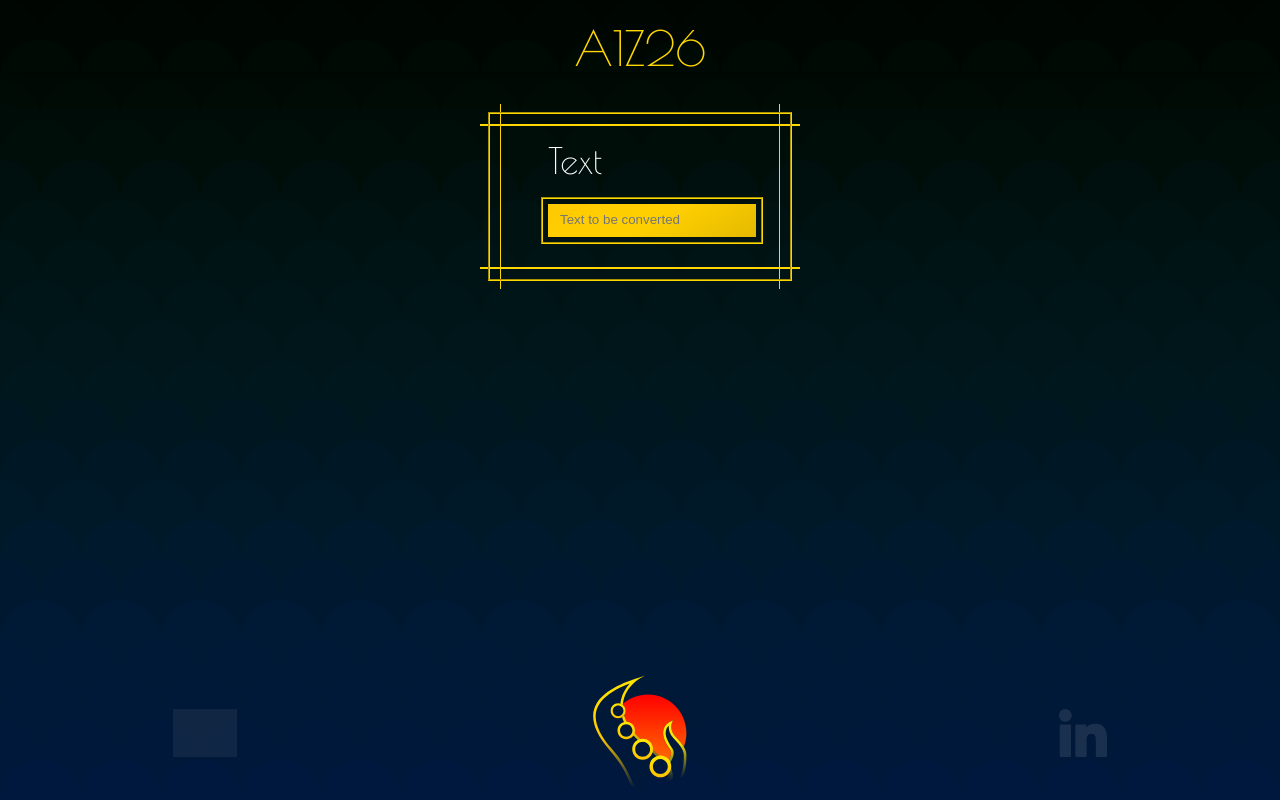
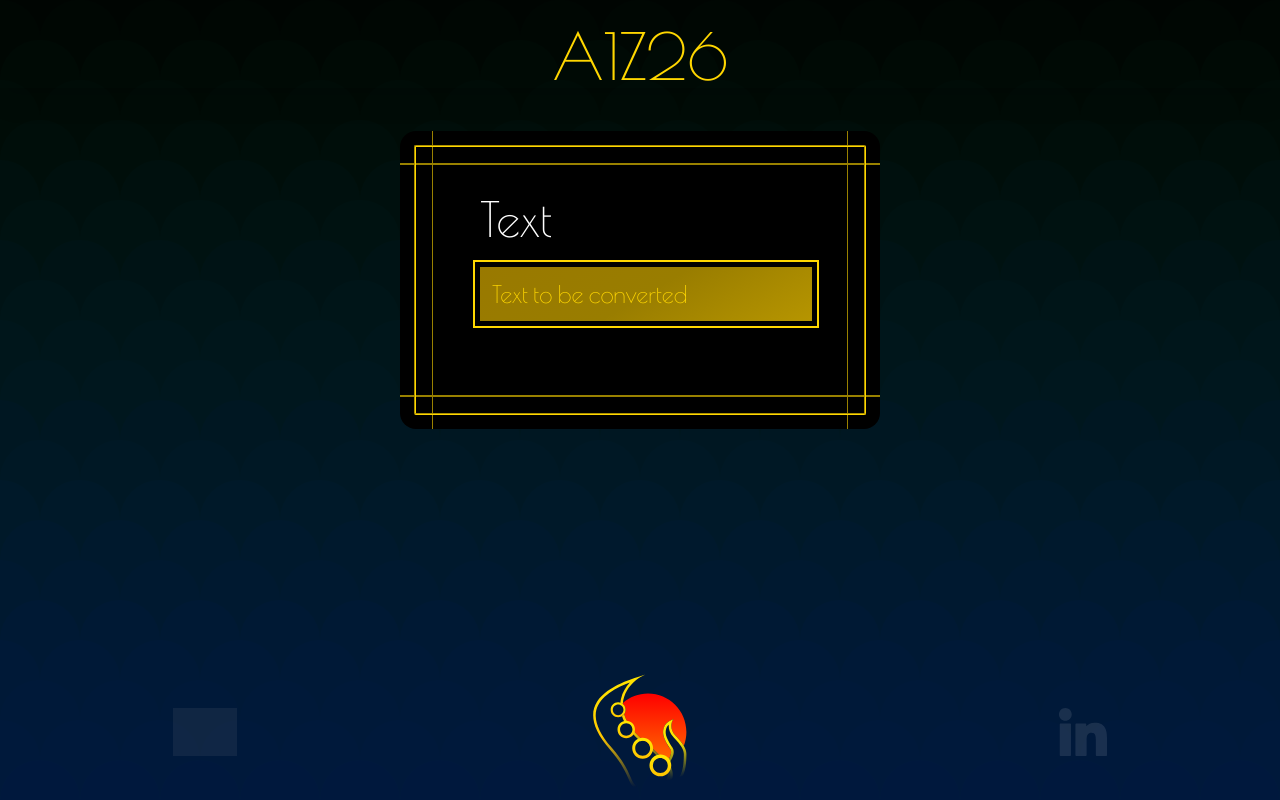
Before and after one commit to GMBermeo/A1Z26-Sol-Oculto, a Next.js app: page / in a window 1280 px wide. Built offline with nearby package versions, Linux system fonts and the light colour scheme; grey boxes are pictures that could not be loaded.

Commit message:
💄 Styling almost complete. Need to fix bug of window width rendering.

```diff
--- a/app/page.tsx
+++ b/app/page.tsx
@@ -32,24 +32,21 @@ const Home: NextPage = () => {
         <h1 className={s.title}>A1Z26</h1>
         {convertido > 0 && (
           <>
-            <div className="art-deco limenine mx-auto my-6 p-8 text-6xl text-white shadow-2xl">
-              {convertido}
-            </div>
+            <div className={s.converted}>{convertido}</div>
           </>
         )}
 
         <div className={s.container}>
-          <form className={s.artDeco}>
+          <form>
             <label htmlFor="text">Text</label>
             <input
-              className={s.input}
               id="text"
               placeholder="Text to be converted"
               onChange={({ target }) => setInput(target.value)}
               maxLength={27}
             />
-            <div className="limenine mt-6 text-white">{processo}</div>
           </form>
+          <div className={s.processing}>{processo}</div>
         </div>
       </div>
     </>
--- a/styles/Layout.module.scss
+++ b/styles/Layout.module.scss
@@ -1,6 +1,7 @@
-.layout{
-    display: flex;
-    height: 100vh;
-    flex-direction: column;
-    justify-content: space-between;
+.layout {
+  display: flex;
+  width: 100vw;
+  height: 100vh;
+  flex-direction: column;
+  justify-content: space-between;
 }
--- a/styles/Page.module.scss
+++ b/styles/Page.module.scss
@@ -1,61 +1,122 @@
-@import "mixins";
+@mixin goldenBackground {
+  background-image: linear-gradient(
+    150deg,
+    rgb(153, 121, 0),
+    rgb(153, 125, 0),
+    rgb(182, 149, 0)
+  );
+}
+
+@mixin art-deco {
+  background: linear-gradient(gold 0 0) top, linear-gradient(gold 0 0) 0,
+    linear-gradient(gold 0 0) bottom, linear-gradient(gold 0 0) 100%;
+  background-size: 200% 2px, 1px 200%;
+  background-image: linear-gradient(rgb(153, 129, 0) 0px, rgb(153, 129, 0) 0px),
+    linear-gradient(rgb(153, 129, 0) 0px, rgb(153, 129, 0) 0px),
+    linear-gradient(rgb(153, 129, 0) 0px, rgb(153, 129, 0) 0px),
+    linear-gradient(rgb(153, 129, 0) 0px, rgb(153, 129, 0) 0px);
+  width: fit-content;
+  margin-left: auto;
+  margin-right: auto;
+  border: 2rem solid transparent;
+  outline: 2px groove gold;
+  outline-offset: -1rem;
+
+  background-size: 200% 2px, 1px 200%;
+  background-origin: padding-box;
+  background-repeat: no-repeat;
+  border-radius: 1rem;
+}
 
 .title {
-  font-family: "Poiret One", cursive;
-  font-weight: 400;
-  font-size: 3rem /* 48px */;
-  color: var(--gold);
+  font: {
+    family: var(--poiret);
+    weight: 400;
+    size: 4rem;
+  }
+  color: gold;
   margin-top: 1.5rem;
   text-align: center;
-
   line-height: 1;
   box-shadow: 0 20px 25px -5px rgb(0 0 0 / 0.1),
     0 8px 10px -6px rgb(0 0 0 / 0.1);
 }
 
-.container{
-    font-family: "Poiret One", cursive;
-    margin-left: auto;
-    margin-right: auto;
-width: 100%;
-    max-width: 20rem/* 320px */;
+.converted {
+  @include art-deco;
+
+  padding: 3rem;
+  margin: 1.5rem auto;
+  padding: 2rem;
+  font-family: var(--limelight);
+  font-size: 5rem;
+  line-height: 1;
+  color: white;
+  box-shadow: 0 25px 50px -12px rgb(0 0 0 / 0.25);
+  // @include artDeco;
+  // @include limenien;
 }
 
-.artDeco {
-  margin-bottom: 1rem;
-  border-radius: 0.5rem /* 8px */;
-  background-color: black;
-  padding: 1rem 3rem 2rem 3rem;
-  width: fit-content;
-  border: 20px solid transparent; /* invisible space */
-  outline: 2px groove gold;
-  outline-offset: -10px; /* first box */
-  background: linear-gradient(gold 0 0) top, linear-gradient(gold 0 0) left,
-    linear-gradient(gold 0 0) bottom, linear-gradient(gold 0 0) right;
-  background-size: 200% 2px, 1px 200%; /* second box */
-  background-origin: padding-box;
-  background-repeat: no-repeat;
+.container {
+  @include art-deco;
 
-  label {
-    display: block;
-    font-size: 2.25rem /* 36px */;
-    line-height: 2.5rem /* 40px */;
+  width: 100%;
+  max-width: 20rem;
+  font-family: var(--poiret);
+  margin-left: auto;
+  margin-right: auto;
+  background-color: #000;
+  padding: 2rem 3rem 3rem 3rem;
+
+  form {
+    label {
+      display: block;
+      font-size: 3rem;
+      line-height: 3rem;
+      color: white;
+    }
+
+    input {
+      @include goldenBackground;
+      font: {
+        family: var(--poiret);
+        size: 1.5rem;
+        weight: 400;
+      }
+      color: white;
+      width: 100%;
+      appearance: none;
+      border-width: 1px;
+      padding: 0.75rem 0 0.75rem 0.75rem;
+      line-height: 1.25;
+      margin-top: 1.5rem;
+      border: none;
+      outline: {
+        width: 2px;
+        color: gold;
+        offset: 5px;
+        style: solid;
+      }
+      transition: all 0.4s ease-in-out;
+      &:focus {
+        outline: {
+          color: rgb(179, 140, 0);
+          offset: 2px;
+        }
+        transition: all 0.2s ease-in-out;
+      }
+      &::placeholder {
+        color: gold;
+      }
+    }
+  }
+
+  .processing {
+    font: {
+      family: "Limelight", cursive;
+      size: 1.5rem;
+    }
     color: white;
+    margin-top: 1.75rem;
   }
 }
-
-.input {
-  width: 100%;
-  appearance: none;
-  border-width: 1px;
-  padding: 0.5rem 0.75rem;
-  line-height: 1.25;
-  color: #000;
-  margin-top: 1.5rem;
-  background: linear-gradient(150deg, #ffca00, #ffd000, #e4ba00);
-  border: none;
-  outline: 2px groove;
-  outline-color: gold;
-  outline-offset: 5px;
-  transition: all 0.4s ease-in-out;
-}
--- a/styles/globals.scss
+++ b/styles/globals.scss
@@ -4,27 +4,18 @@
 @import url("https://fonts.googleapis.com/css2?family=Limelight&display=swap");
 @import url("https://fonts.googleapis.com/css?family=Poiret+One");
 
-:root{
-  --gold: #ffd700
-}
-
-.limenine {
-  font-family: "Limelight", cursive;
-}
-.poiret-one {
-  font-family: "Poiret One", cursive;
+:root {
+  --gold: #ffd700;
+  --limelight: "Limelight", sans-serif;
+  --poiret: "Poiret One", sans-serif;
 }
 
 .text-gold {
   color: var(--gold);
 }
 
-
-
-
 body {
   margin: 0;
-  font-family:  "Poiret One", cursive;
   font-weight: 400;
   -webkit-font-smoothing: antialiased;
   -moz-osx-font-smoothing: grayscale;
```
